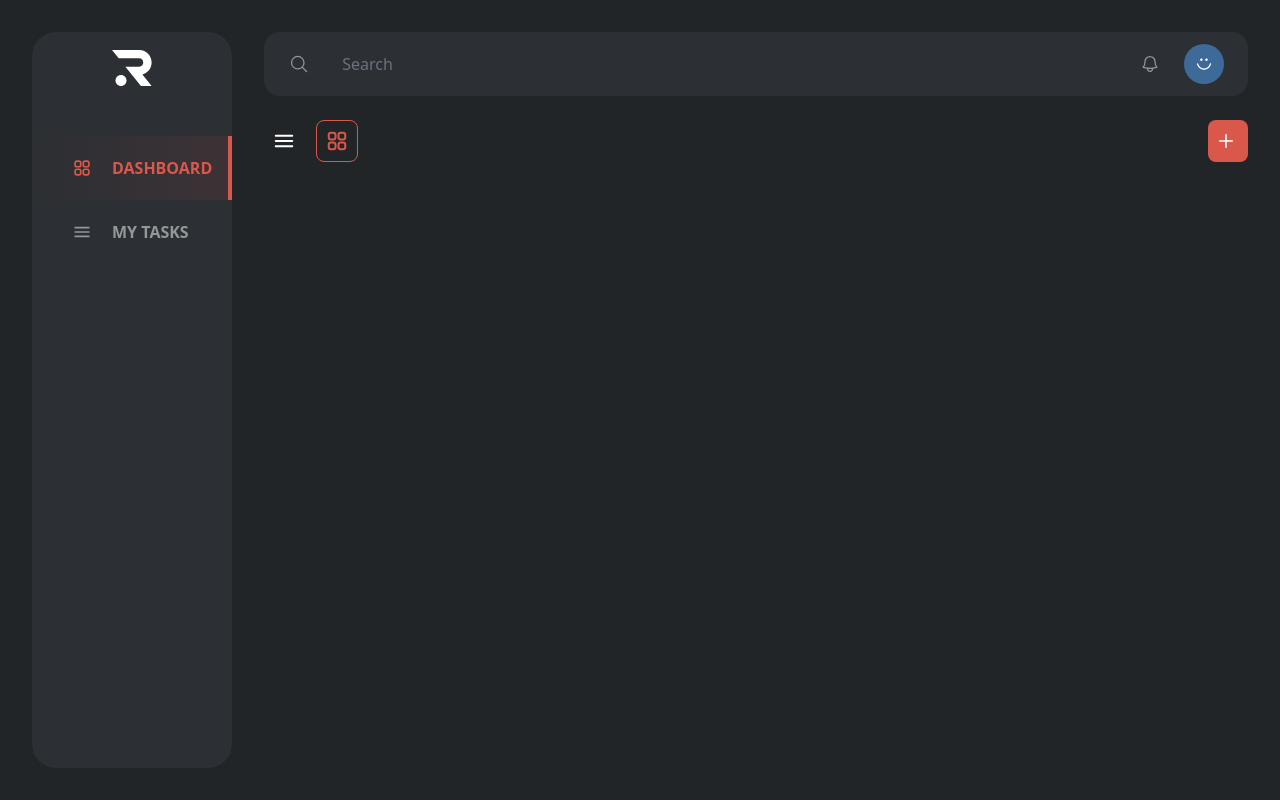
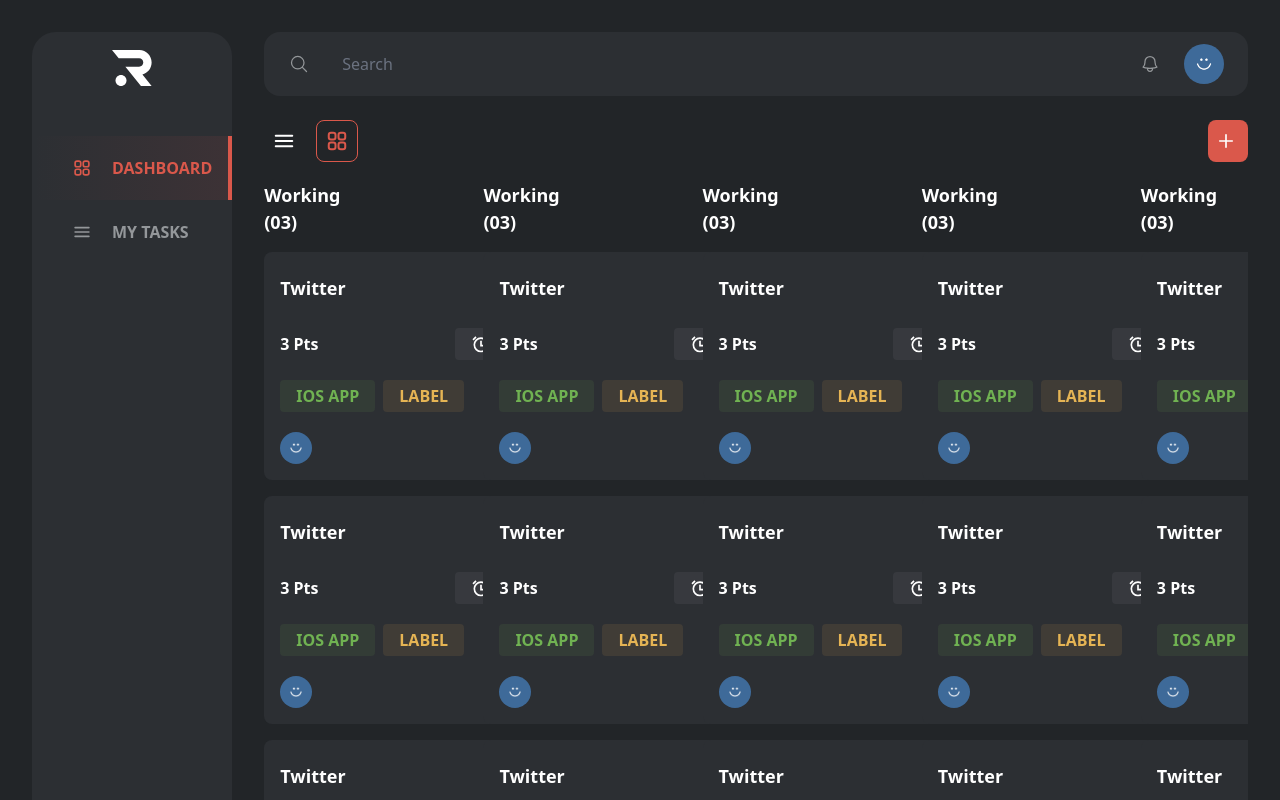
Before and after one commit to MiGIGiM/task-managment, a React (Vite) app: page / in a window 1280 px wide. Shown: the top 800 px of the page. Built offline with nearby package versions, Linux system fonts and the light colour scheme; no server answers.

Commit message:
feat(add): Task Columns component

```diff
--- a/src/components/Card.tsx
+++ b/src/components/Card.tsx
@@ -4,7 +4,7 @@
 import Tag, { ETagColor } from './Tag'
 
 const Card = () => (
-  <div className='max-w-sm space-y-5 rounded-lg bg-neutral-4 p-4'>
+  <div className='w-80 max-w-sm space-y-5 rounded-lg bg-neutral-4 p-4'>
     <div className='flex items-center justify-between'>
       <p className='text-[18px] font-semibold text-neutral-1'>Twitter</p>
       <Button
--- a/src/components/MasterNavBar.tsx
+++ b/src/components/MasterNavBar.tsx
@@ -14,10 +14,6 @@
   })
 
   const watchSearch = watch('search', '')
-
-  const formValues = getValues()
-
-  console.log(formValues)
 
   const onSubmit = (data: TMasterNavBarInput) => console.log(data)
 
--- a/src/components/Sidebar.tsx
+++ b/src/components/Sidebar.tsx
@@ -25,7 +25,7 @@
 ]
 
 const Sidebar = () => (
-  <aside className='h-full w-full rounded-3xl bg-neutral-4 py-4'>
+  <aside className='h-screen w-full rounded-3xl bg-neutral-4 py-4'>
     <img src='/assets/svg/ravn_logo.svg' alt='logo' className='mx-auto' />
     <nav className='mt-12 text-neutral-2'>
       {navItems.map((nav) => (
--- /dev/null
+++ b/src/components/TaskColumn.tsx
@@ -0,0 +1,14 @@
+import Card from './Card'
+
+const TaskColumn = () => (
+  <div className=''>
+    <p className='text-[18px] font-semibold text-neutral-1'>Working (03)</p>
+    <div className='mt-4 space-y-4'>
+      <Card />
+      <Card />
+      <Card />
+    </div>
+  </div>
+)
+
+export default TaskColumn
--- a/src/layout/index.tsx
+++ b/src/layout/index.tsx
@@ -3,8 +3,8 @@
 import Sidebar from '../components/Sidebar'
 
 const Layout: FC<PropsWithChildren> = ({ children }) => (
-  <div className='flex h-screen bg-neutral-5'>
-    <div className='m-8 w-2/12'>
+  <div className='flex bg-neutral-5'>
+    <div className='sticky m-8 w-2/12'>
       <Sidebar />
     </div>
     <div className='mt-8 mr-8 w-full space-y-6'>
--- a/src/pages/Dashboard.tsx
+++ b/src/pages/Dashboard.tsx
@@ -2,16 +2,24 @@
 import PlusButton from '../components/PlusButton'
 import Layout from '../layout'
 import Toggle from '../components/Toggle'
+import TaskColumn from '../components/TaskColumn'
 
 const Dashboard = () => {
   const [option, setOption] = useState('columns')
 
   return (
     <Layout>
-      <section>
+      <section className='space-y-5'>
         <div className='flex justify-between'>
           <Toggle selected={option} setSelected={setOption} />
           <PlusButton />
+        </div>
+        <div className='grid grid-cols-5 gap-28 overflow-x-auto'>
+          <TaskColumn />
+          <TaskColumn />
+          <TaskColumn />
+          <TaskColumn />
+          <TaskColumn />
         </div>
       </section>
     </Layout>
```
